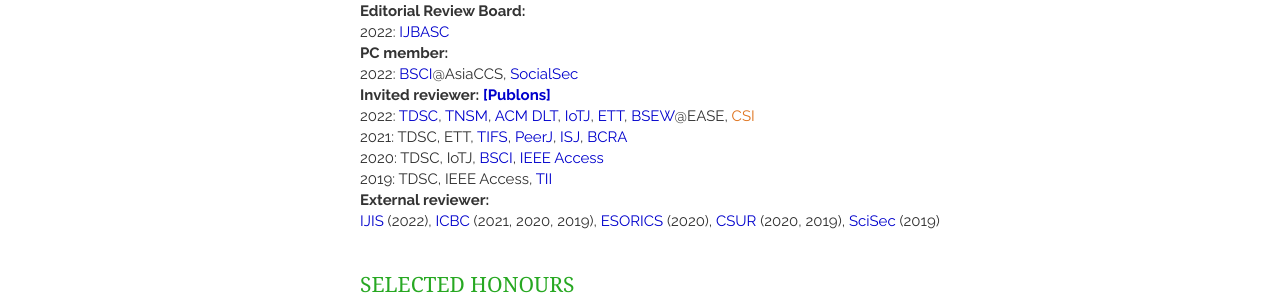
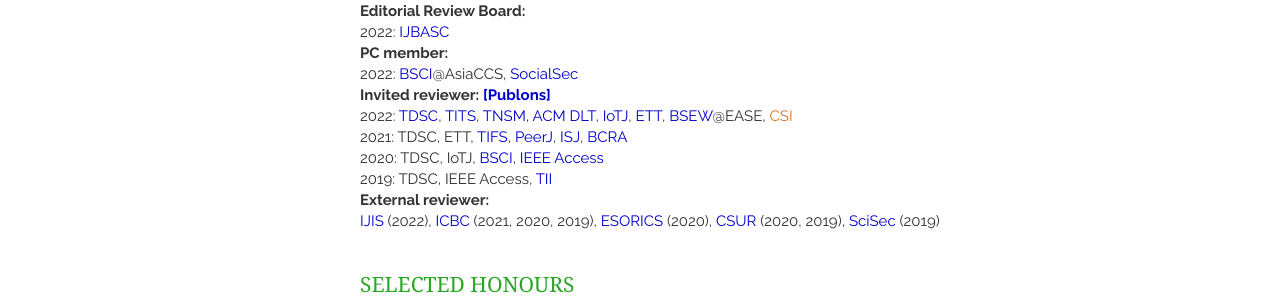
Before and after one commit to AaronWang-git/qinwang-git.github.io, a Jekyll site: the page built from index.html, in a window 1280 px wide and 900 px high, scrolled down 1741 px. Shown: the part 356-656 px from the top of the window. Built offline with Jekyll 4.4.1, drawn with Linux system fonts in a browser that asks for light colours; nearby versions of some CDN libraries; a script that is not in the unit is left out; the list of posts is cut into pages by our own code.

Commit message:
Update service.html

```diff
--- a/_includes/service.html
+++ b/_includes/service.html
@@ -36,6 +36,7 @@
     <p><strong> Invited reviewer:  <a href="https://publons.com/researcher/3020700/qin-wang/peer-review/" target="_blank"> [Publons] </a></strong>
     <br>
         2022: <a href="https://ieeexplore.ieee.org/xpl/RecentIssue.jsp?punumber=8858" target="_blank">TDSC</a></strong>,
+              <a href="https://ieeexplore.ieee.org/xpl/RecentIssue.jsp?punumber=6979" target="_blank">TITS</a></strong>,
               <a href="https://www.comsoc.org/publications/journals/ieee-tnsm" target="_blank">TNSM</a></strong>,
               <a href="https://dl.acm.org/journal/dlt" target="_blank">ACM DLT</a></strong>,
               <a href="https://ieeexplore.ieee.org/xpl/RecentIssue.jsp?punumber=6488907" target="_blank">IoTJ</a></strong>,
```
